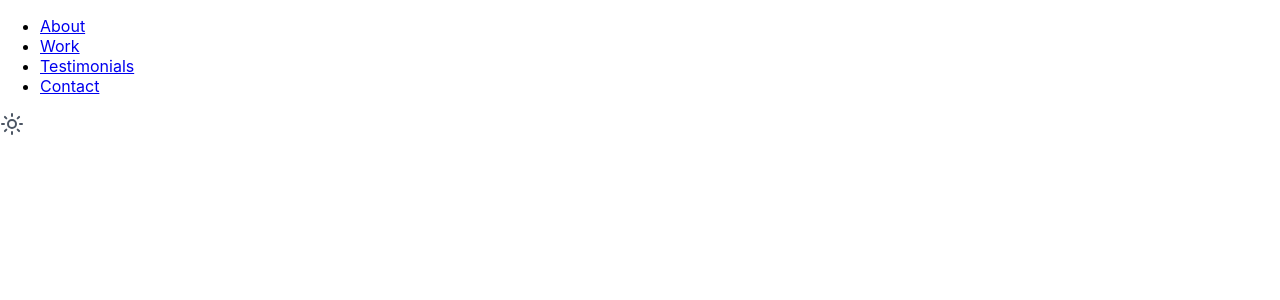
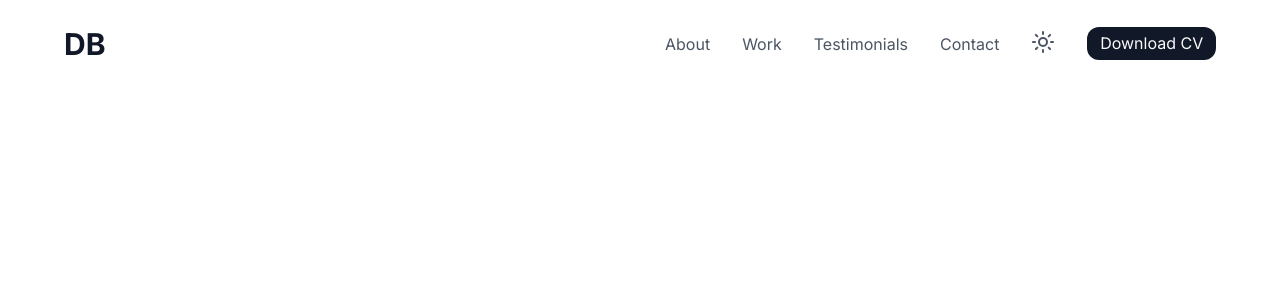
Before and after one commit to Skanetdima/portfolio, a React (Create React App) app in the folder frontend/: page / in a window 1280 px wide. Shown: the top 300 px of the page. Built offline with nearby package versions, Linux system fonts and the light colour scheme.

Commit message:
header completed

```diff
--- a/frontend/src/assets/styles/index.css
+++ b/frontend/src/assets/styles/index.css
@@ -1,13 +1,48 @@
+@import url("https://fonts.googleapis.com/css2?family=Inter:wght@100..900&display=swap");
+* {
+  margin: 0;
+  padding: 0;
+}
+
 body {
   margin: 0;
-  font-family: -apple-system, BlinkMacSystemFont, 'Segoe UI', 'Roboto', 'Oxygen',
-    'Ubuntu', 'Cantarell', 'Fira Sans', 'Droid Sans', 'Helvetica Neue',
-    sans-serif;
-  -webkit-font-smoothing: antialiased;
-  -moz-osx-font-smoothing: grayscale;
+  font-family: "Inter", sans-serif;
+  font-optical-sizing: auto;
+  font-style: normal;
+  font-variation-settings: "slnt" 0;
 }
 
-code {
-  font-family: source-code-pro, Menlo, Monaco, Consolas, 'Courier New',
-    monospace;
+header {
+  display: flex;
+  padding: 2vw 5vw;
+  justify-content: space-between;
+  align-items: center;
 }
+header .headerLogoContainer {
+  font-weight: bold;
+  line-height: 36px;
+  font-size: 30px;
+  color: #111827;
+}
+header ul {
+  display: flex;
+  align-items: center;
+  gap: 2.5vw;
+}
+header ul li {
+  font-size: 16px;
+  list-style-type: none;
+}
+header ul li a {
+  color: #4b5563;
+  text-decoration: none;
+}
+header ul li .downloadCV {
+  color: #f9fafb;
+  padding: 0.5vw 1vw;
+  border-radius: 12px;
+  background-color: #111827;
+}
+header ul li:nth-child(4) {
+  border-right: #f3f4f6;
+}/*# sourceMappingURL=index.css.map */
--- /dev/null
+++ b/frontend/src/assets/styles/index.scss
@@ -0,0 +1,60 @@
+@import url("https://fonts.googleapis.com/css2?family=Inter:wght@100..900&display=swap");
+
+* {
+  margin: 0;
+  padding: 0;
+}
+// Basic colors
+$Grey50: #f9fafb;
+$Grey100: #f3f4f6;
+$Grey600: #4b5563;
+$Grey900: #111827;
+
+// Basic font sizes
+$Body2: 16px;
+
+body {
+  margin: 0;
+  font-family: "Inter", sans-serif;
+  font-optical-sizing: auto;
+  font-style: normal;
+  font-variation-settings: "slnt" 0;
+}
+
+// Header
+
+header {
+  display: flex;
+  padding: 2vw 5vw;
+  justify-content: space-between;
+  align-items: center;
+  .headerLogoContainer {
+    font-weight: bold;
+    line-height: 36px;
+    font-size: 30px;
+    color: $Grey900;
+  }
+  // decoration of nav elements
+  ul {
+    display: flex;
+    align-items: center;
+    gap: 2.5vw;
+    li {
+      font-size: $Body2;
+      list-style-type: none;
+      a {
+        color: $Grey600;
+        text-decoration: none;
+      }
+      .downloadCV {
+        color: $Grey50;
+        padding: 0.5vw 1vw;
+        border-radius: 12px;
+        background-color: $Grey900;
+      }
+    }
+    li:nth-child(4) {
+      border-right: $Grey100;
+    }
+  }
+}
--- a/frontend/src/sections/partials/Header.js
+++ b/frontend/src/sections/partials/Header.js
@@ -2,7 +2,7 @@ import icon from "../../assets/images/Icon.svg";
 export const Header = () => {
   return (
     <header>
-      <div className="headerLogoContainer"></div>
+      <div className="headerLogoContainer">DB</div>
       <nav>
         <ul>
           <li>
@@ -17,12 +17,18 @@ export const Header = () => {
           <li>
             <a href="#">Contact</a>
           </li>
+          <li>
+            <a href="#" className="changeTheme">
+              <img src={icon} alt="-" />
+            </a>
+          </li>
+          <li>
+            <a href="#" className="downloadCV">
+              Download CV
+            </a>
+          </li>
         </ul>
       </nav>
-      <a href="#" className="changeTheme">
-        <img src={icon} alt="-" />
-      </a>
-      <div className="downloadCV"></div>
     </header>
   );
 };
```
Also changed, not shown: 1 other file (tests, documents, lock files or other folders).
